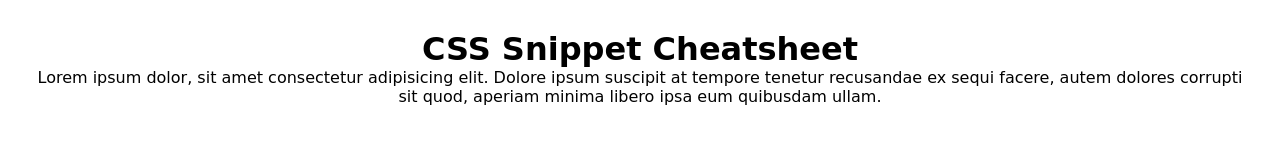
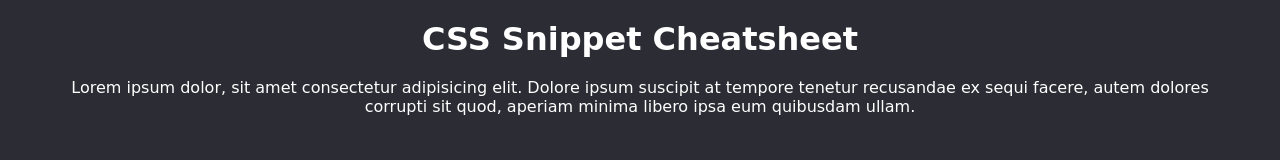
Before and after one commit to SumaiaSorna/css-snippets-html, a plain HTML site: page index.html in a window 1280 px wide. Drawn offline with Linux system fonts and the light colour scheme; a web font is replaced by a local one.

Commit message:
styled header

```diff
--- a/assets/css/style.css
+++ b/assets/css/style.css
@@ -1,3 +1,11 @@
+:root {
+  --lavender-web: #d8d8f6ff;
+  --african-violet: #b18fcfff;
+  --heliotrope-gray: #978897ff;
+  --dark-liver: #494850ff;
+  --raisin-black: #2c2c34ff;
+}
+
 * {
   margin: 0;
   padding: 0;
@@ -5,12 +13,18 @@
 }
 
 body {
-}
-.header {
-  margin: 30px;
-  text-align: center;
+  font-family: "Gluten", cursive;
+  min-height: 100vh;
+  background-color: var(--raisin-black);
+  color: white;
 }
 
-body {
-  font-family: "Gluten", cursive;
+.header {
+  margin: 0px 50px;
+  text-align: center;
+  padding: 20px;
 }
+
+.header h1 {
+  padding-bottom: 20px;
+}
```
Also changed, not shown: index.html (+3 -0 lines).
